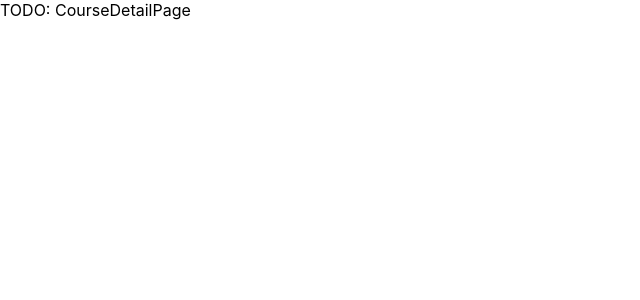
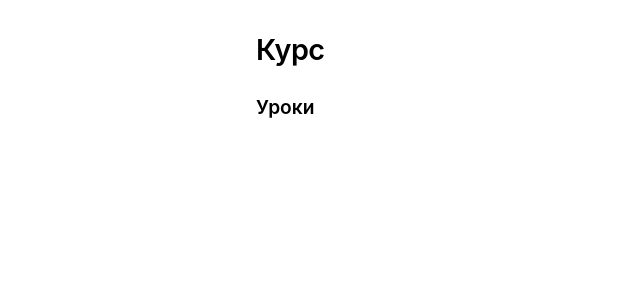
Before and after one commit to Korvova/neuroteach, a React (Vite) app in the folder webapp/: page /courses/1 in a window 1280 px wide. Shown: the top 300 px of the page, without its empty margins (0-640 px from the left). Built offline with nearby package versions, Linux system fonts and the light colour scheme.

Commit message:
feat(course): detail page with lesson list + lock modal

```diff
--- a/webapp/src/App.jsx
+++ b/webapp/src/App.jsx
@@ -1,6 +1,9 @@
 import { Routes, Route, Navigate } from 'react-router-dom';
 import LoginPage from './pages/LoginPage/LoginPage.jsx';
+
 import CoursesPage from './pages/CoursesPage/CoursesPage.jsx';
+import CourseDetailPage from './pages/CourseDetailPage/CourseDetailPage.jsx';
+
 
 export default function App() {
   return (
@@ -8,7 +11,7 @@ export default function App() {
       <Route path="/" element={<LoginPage />} />
       <Route path="/courses" element={<CoursesPage />} />
       {/* заглушка для конкретного курса */}
-      <Route path="/courses/:courseId" element={<div>TODO: CourseDetailPage</div>} />
+      <Route path="/courses/:courseId" element={<CourseDetailPage />} />
 
       <Route path="/forgot" element={<div>TODO: ForgotPasswordPage</div>} />
       <Route path="*" element={<Navigate to="/" replace />} />
--- /dev/null
+++ b/webapp/src/components/LessonItem/LessonItem.jsx
@@ -0,0 +1,14 @@
+import styles from './LessonItem.module.css';
+import clsx from 'clsx';
+
+export default function LessonItem({ title, unlocked, onClick }) {
+  return (
+    <li
+      className={clsx(styles.item, !unlocked && styles.locked)}
+      onClick={onClick}
+      aria-disabled={!unlocked}
+    >
+      {title}
+    </li>
+  );
+}
--- /dev/null
+++ b/webapp/src/components/LessonItem/LessonItem.module.css
@@ -0,0 +1,17 @@
+.item {
+  padding: 14px 18px;
+  border: 1px solid var(--border);
+  border-radius: 10px;
+  background: #fff;
+  cursor: pointer;
+  transition: background .18s ease, transform .18s ease;
+  user-select: none;
+}
+.item:hover   { background: #f6f6f6; transform: translateY(-1px); }
+.item:active  { transform: translateY(0); }
+
+.locked {
+  background: #f0f0f0;
+  color: #777;
+}
+.locked:hover { background: #f0f0f0; transform: none; }
--- /dev/null
+++ b/webapp/src/pages/CourseDetailPage/CourseDetailPage.jsx
@@ -0,0 +1,68 @@
+import { useState } from 'react';
+import { useParams, useNavigate } from 'react-router-dom';
+import LessonItem from '../../components/LessonItem/LessonItem';
+import Modal from '../../components/Modal/Modal';
+import styles from './CourseDetailPage.module.css';
+
+/* мок‑данные (позже придут из API) */
+const courses = {
+  intro: {
+    title: 'Вход в нейросети',
+    description: `
+      Курс знакомит с базовыми принципами работы нейросетей,
+      языковыми моделями и практическим применением ChatGPT.
+      Подойдёт новичкам без предыдущего опыта.
+    `,
+    lessons: [
+      { id: 'view', title: 'Введение (просмотр)', unlocked: true },
+      { id: 'file', title: 'Введение (файл)',       unlocked: true },
+      { id: 'test', title: 'Введение (тест)',       unlocked: true },
+      { id: 'demo', title: 'Демонстрация и практическое знакомство с ChatGPT', unlocked: false },
+      { id: 'prompt', title: 'Промптинг. Мастер‑класс', unlocked: false },
+      { id: 'advanced', title: 'Расширенные возможности ChatGPT и GPT‑помощники', unlocked: false },
+      /* ... остальные из ТЗ ... */
+    ],
+  },
+  /* другие курсы добавим позже */
+};
+
+export default function CourseDetailPage() {
+  const { courseId } = useParams();
+  const navigate = useNavigate();
+  const [modalOpen, setModalOpen] = useState(false);
+
+  const course = courses[courseId] || { title: 'Курс', lessons: [] };
+
+  const handleLessonClick = (lesson) => {
+    if (!lesson.unlocked) {
+      setModalOpen(true);
+    } else {
+      navigate(`/courses/${courseId}/lesson/${lesson.id}`);
+    }
+  };
+
+  return (
+    <div className={styles.container}>
+      <h2 className={styles.title}>{course.title}</h2>
+
+      <p className={styles.desc}>{course.description}</p>
+
+      <h3 className={styles.subtitle}>Уроки</h3>
+
+      <ul className={styles.list}>
+        {course.lessons.map((l) => (
+          <LessonItem
+            key={l.id}
+            title={l.title}
+            unlocked={l.unlocked}
+            onClick={() => handleLessonClick(l)}
+          />
+        ))}
+      </ul>
+
+      <Modal open={modalOpen} onClose={() => setModalOpen(false)}>
+        <p>Урок станет доступен после прохождения предыдущего.</p>
+      </Modal>
+    </div>
+  );
+}
--- /dev/null
+++ b/webapp/src/pages/CourseDetailPage/CourseDetailPage.module.css
@@ -0,0 +1,31 @@
+.container {
+  max-width: 800px;
+  margin: 0 auto;
+  padding: 32px 16px 64px;
+}
+
+.title {
+  font-size: 1.8rem;
+  font-weight: 600;
+  margin-bottom: 18px;
+  letter-spacing: -0.02em;
+}
+
+.desc {
+  margin-bottom: 28px;
+  line-height: 1.55;
+}
+
+.subtitle {
+  font-size: 1.2rem;
+  font-weight: 600;
+  margin-bottom: 16px;
+}
+
+.list {
+  display: flex;
+  flex-direction: column;
+  gap: 12px;
+  list-style: none;
+  padding: 0;
+}
```
